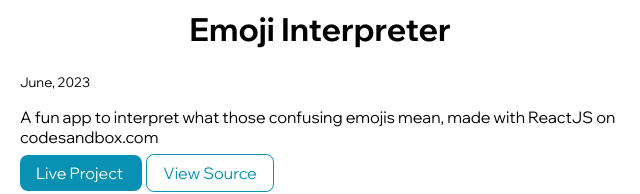
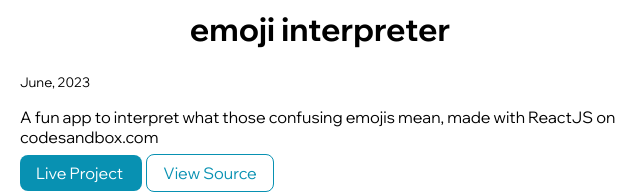
Before and after one commit to akanshachn/neogcamp-lesson3, a plain HTML site: page projects.html in a window 1280 px wide. Shown: the part 524-718 px from the top of the page, 320-960 px from the left. Drawn offline with Linux system fonts and the light colour scheme.

Commit message:
edit projects.html

```diff
--- a/projects.html
+++ b/projects.html
@@ -45,7 +45,7 @@
 
         <li>
             <div class="container container-center">
-                <h1>Emoji Interpreter</h1>
+                <h1>emoji interpreter</h1>
                 <small>June, 2023</small>
                 <p>A fun app to interpret what those confusing emojis mean, made with ReactJS on codesandbox.com</p>
 
```
